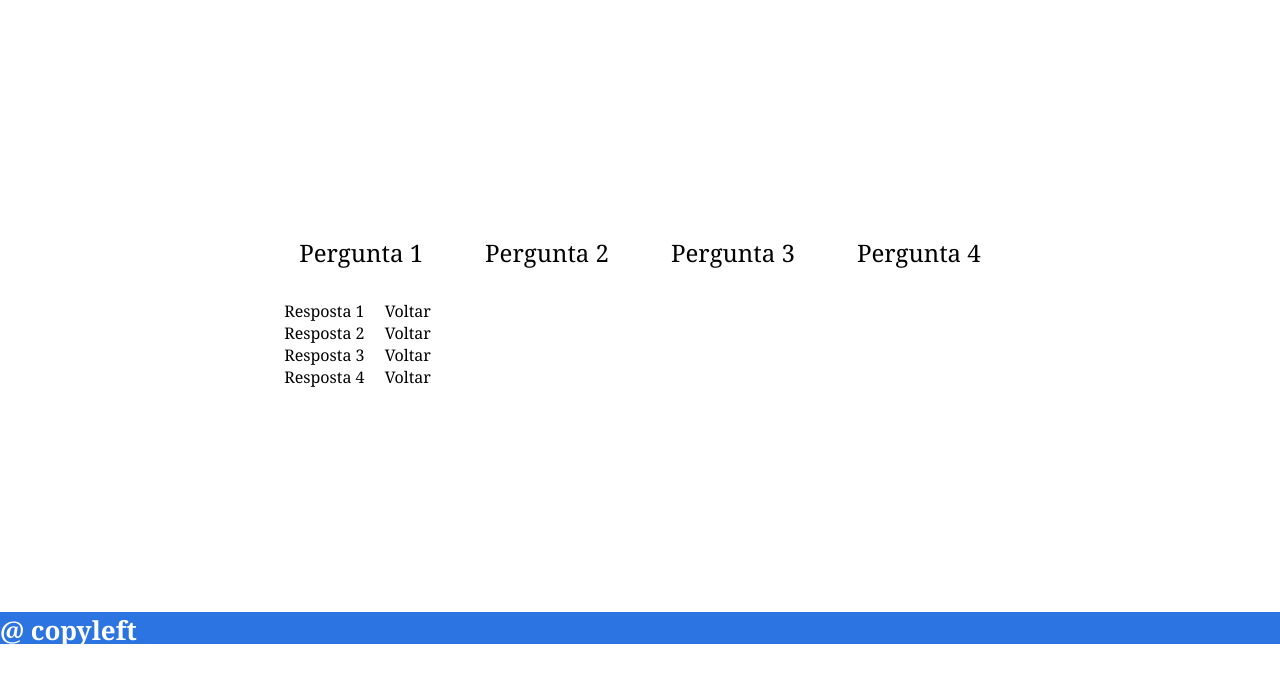
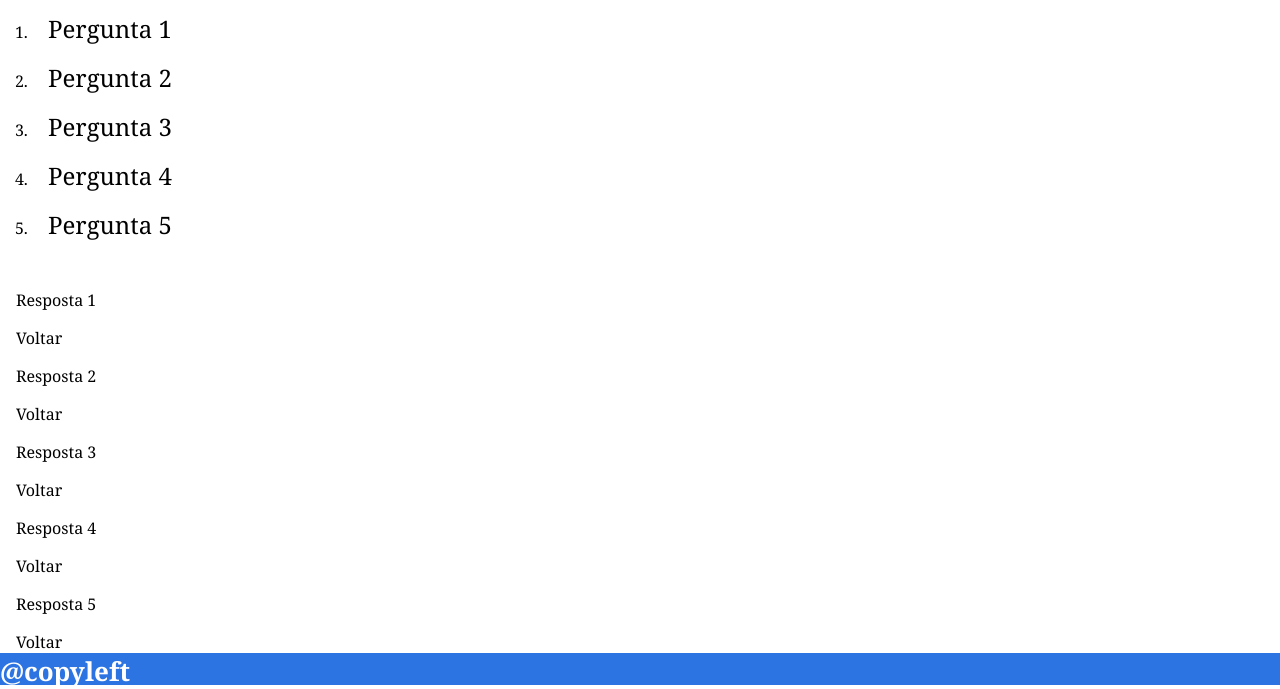
Before and after one commit to TalesHuais/Atividade_Lab_Web, a plain HTML site: page faq.html in a window 1280 px wide. Shown: the part 156-845 px from the top of the page. Before the commit the page ends 804 px from the top, so only its background shows below. Drawn offline with Linux system fonts and the light colour scheme.

Commit message:
Update faq.html

```diff
--- a/faq.html
+++ b/faq.html
@@ -37,30 +37,32 @@
         </section>
 
     </header>
+    <main class="toldo" id="toldo">
+        <div>
+            <ol>
 
-    <main>
-        <section class="principal">
-            <div>
-                <h2> <a href="#r1"> Pergunta 1</a></h2>
-                <h2> <a href="#r2"> Pergunta 2</a></h2>
-                <h2> <a href="#r3"> Pergunta 3</a></h2>
-                <h2> <a href="#r4"> Pergunta 4</a></h2>
-            </div>
+                <li><h2><a href="#r1">Pergunta 1</a></h2></li>
+                <li><h2><a href="#r2">Pergunta 2</a></h2></li>
+                <li><h2><a href="#r3">Pergunta 3</a></h2></li>
+                <li><h2><a href="#r4">Pergunta 4</a></h2></li>
+                <li><h2><a href="#r5">Pergunta 5</a></h2></li>
 
-            <p id="r1">Resposta 1 <a href="#toldo">Voltar</a></p>
-            <p id="r2">Resposta 2 <a href="#toldo">Voltar</a></p>
-            <p id="r3">Resposta 3 <a href="#toldo">Voltar</a></p>
-            <p id="r4">Resposta 4 <a href="#toldo">Voltar</a></p>
+            </ol>
+        </div>
 
-
-        </section>
+        <p id="r1">Resposta 1</p>
+        <a href="#toldo">Voltar</a>
+        <p id="r2">Resposta 2</p>
+        <a href="#toldo">Voltar</a>
+        <p id="r3">Resposta 3</p>
+        <a href="#toldo">Voltar</a>
+        <p id="r4">Resposta 4</p>
+        <a href="#toldo">Voltar</a>
+        <p id="r5">Resposta 5</p>
+        <a href="#toldo">Voltar</a>
     </main>
-
     <footer>
-        <h1>@ copyleft</h1>
-
+        <h1>@copyleft</h1>
     </footer>
 
 </body>
-
-</html>
```
